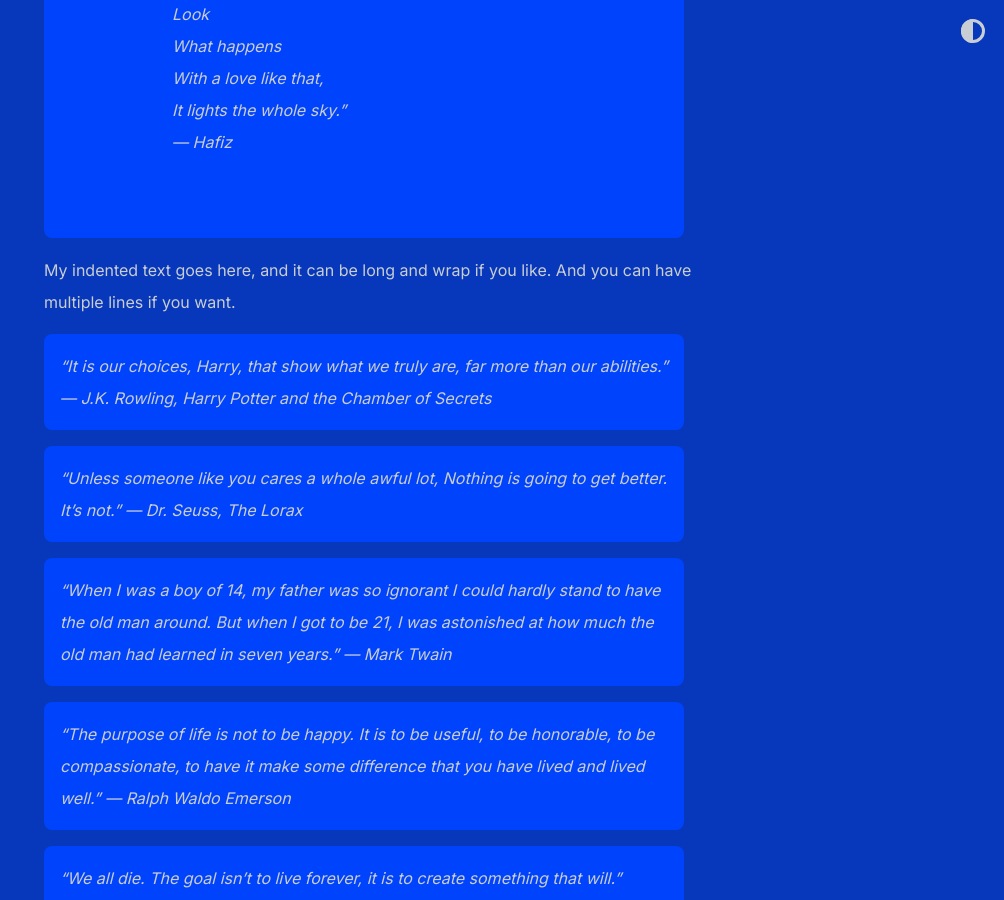
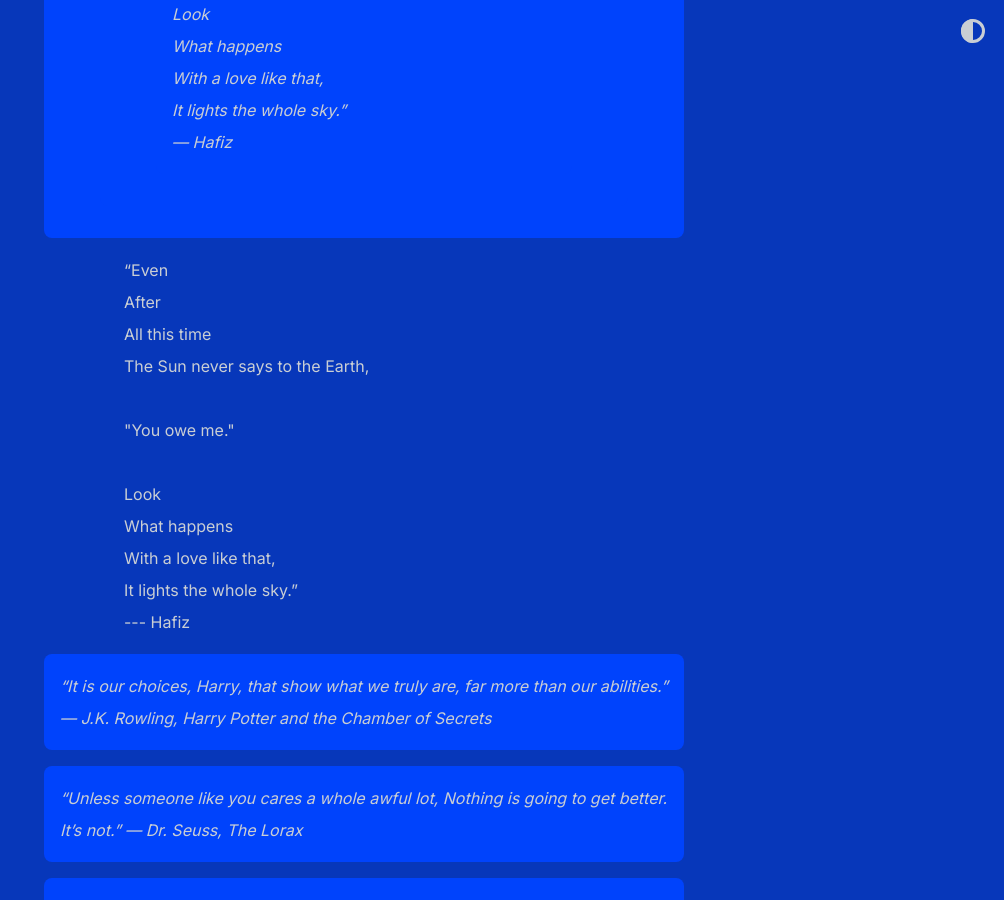
Before and after one commit to shihankanungo/shihankanungo.github.io, a Jekyll site: the page built from quotes.md, in a window 1280 px wide and 900 px high, scrolled down 796 px. Shown: the whole window, without its empty margins (276-1280 px from the left). Built offline with Jekyll 4.4.1, drawn with Linux system fonts in a browser that asks for light colours.

Commit message:
Update quotes.md

```diff
--- a/quotes.md
+++ b/quotes.md
@@ -11,10 +11,9 @@
 
 > > > “Even <br> After <br> All this time <br> The Sun never says to the Earth, <br> <br> "You owe me."  <br><br> Look <br> What happens <br> With a love like that, <br> It lights the whole sky.” <br> --- Hafiz
 
-<ul>
-My indented text goes here, and it can be long and wrap if you like.
-And you can have multiple lines if you want.
-</ul>
+<ul><ul><ul>
+“Even <br> After <br> All this time <br> The Sun never says to the Earth, <br> <br> "You owe me."  <br><br> Look <br> What happens <br> With a love like that, <br> It lights the whole sky.” <br> --- Hafiz
+</ul></ul></ul>
 
 > "It is our choices, Harry, that show what we truly are, far more than our abilities." --- J.K. Rowling, <i>Harry Potter and the Chamber of Secrets</i>
 
```
